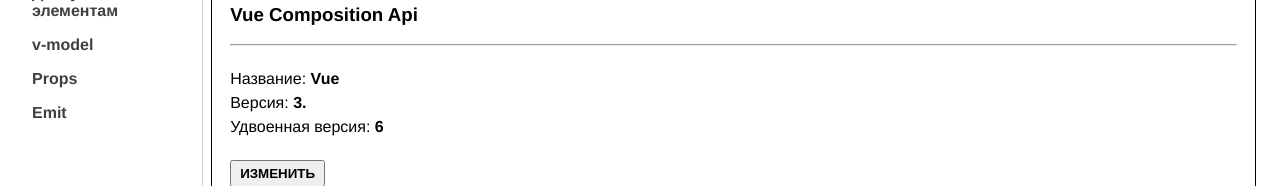
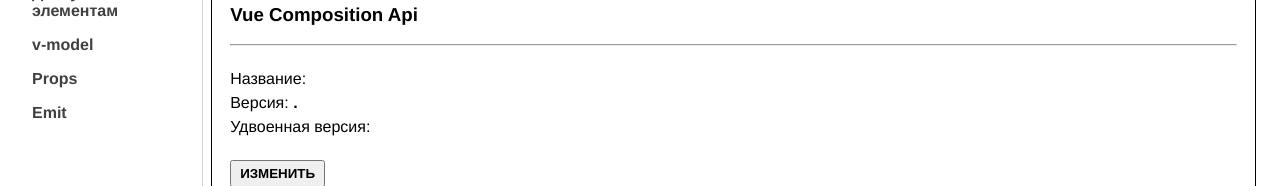
Before and after one commit to VladimirShadrov/vue-router-and-vuex-repetition, a Vue app: page /composition/watch in a window 1280 px wide. Shown: the part 420-606 px from the top of the page. Built offline with nearby package versions, Linux system fonts and the light colour scheme.

Commit message:
Change Watch

```diff
--- a/src/components/composition/pages/AppWatch.vue
+++ b/src/components/composition/pages/AppWatch.vue
@@ -19,15 +19,9 @@
     <hr />
     <br />
 
-    <div class="item">
-      Название: <b> {{ title }} </b>
-    </div>
-    <div class="item">
-      Версия: <b> {{ version }}.</b>
-    </div>
-    <div class="item">
-      Удвоенная версия: <b> {{ dubleVersion }} </b>
-    </div>
+    <div class="item">Название: <b> {{}} </b></div>
+    <div class="item">Версия: <b> {{}}.</b></div>
+    <div class="item">Удвоенная версия: <b> {{}} </b></div>
     <br />
 
     <button @click="changeFrame" class="button">Изменить</button>
@@ -35,32 +29,7 @@
 </template>
 
 <script>
-import { ref, reactive, computed } from 'vue';
-
-export default {
-  setup() {
-    const title = ref('Vue');
-    const version = ref(3);
-
-    const dubleVersion = computed(() => version.value * 2);
-    const newFrame = reactive({
-      title: 'React',
-      version: 18,
-    });
-
-    function changeFrame() {
-      title.value = newFrame.title;
-      version.value = newFrame.version;
-    }
-
-    return {
-      title,
-      version,
-      dubleVersion,
-      changeFrame,
-    };
-  },
-};
+export default {};
 </script>
 
 <style scoped>
```
